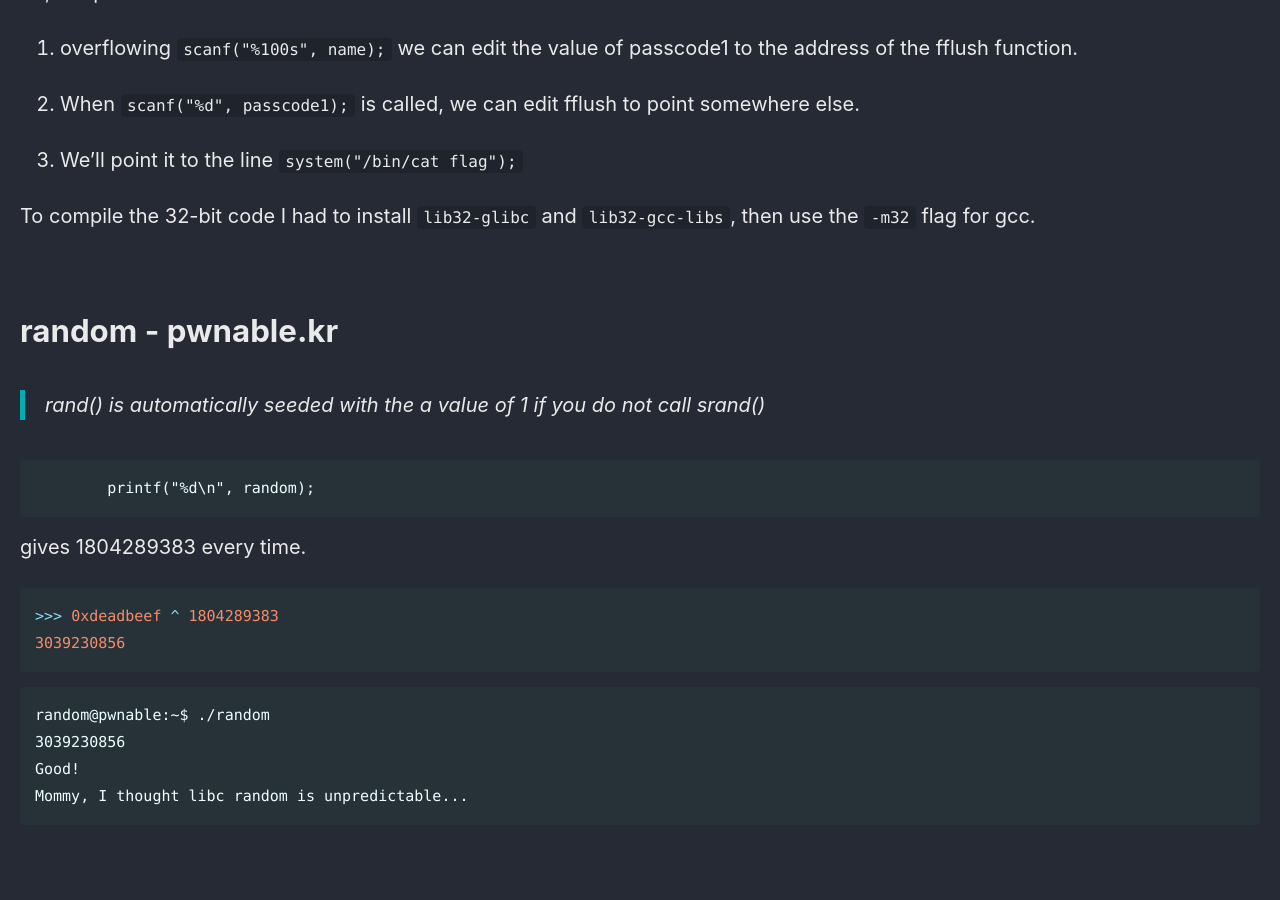
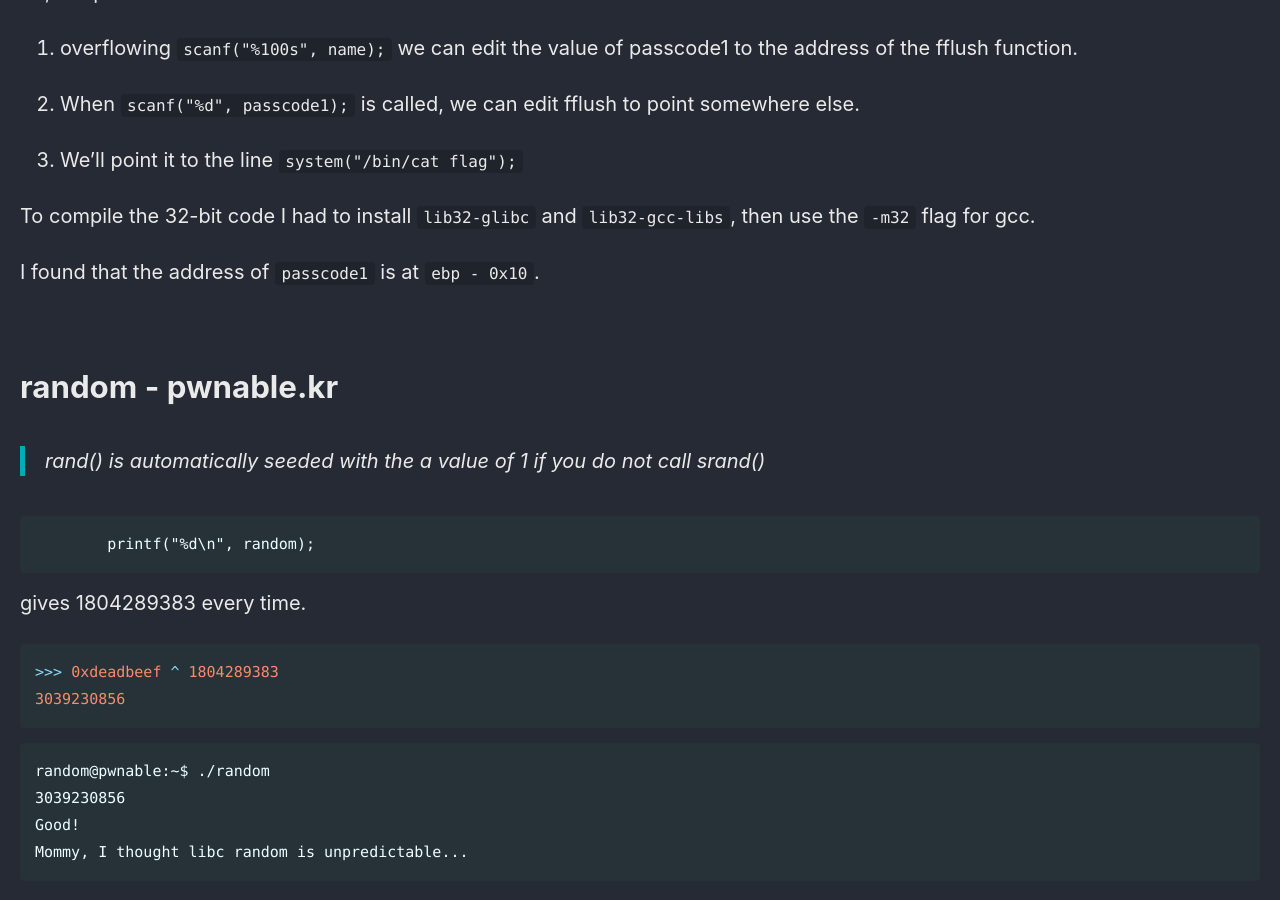
Before and after one commit to Connor-McCartney/Connor-McCartney.github.io, a Jekyll site: the page built from _pages/misc/pwn.md, in a window 1280 px wide and 900 px high, scrolled down 24192 px. Built offline with Jekyll 4.4.1, drawn with Linux system fonts in a browser that asks for light colours; cached includes are drawn as plain includes; before the commit the page ends 25062 px from its top, so only the background shows below that.

Commit message:
Update pwn.md

```diff
--- a/_pages/misc/pwn.md
+++ b/_pages/misc/pwn.md
@@ -987,8 +987,12 @@ So, our plan of attack:
 
 To compile the 32-bit code I had to install `lib32-glibc` and `lib32-gcc-libs`, then use the `-m32` flag for gcc.
 
+I found that the address of `passcode1` is at `ebp - 0x10`.
+
 
 <br>
+
+
 
 # random - pwnable.kr
 
```
